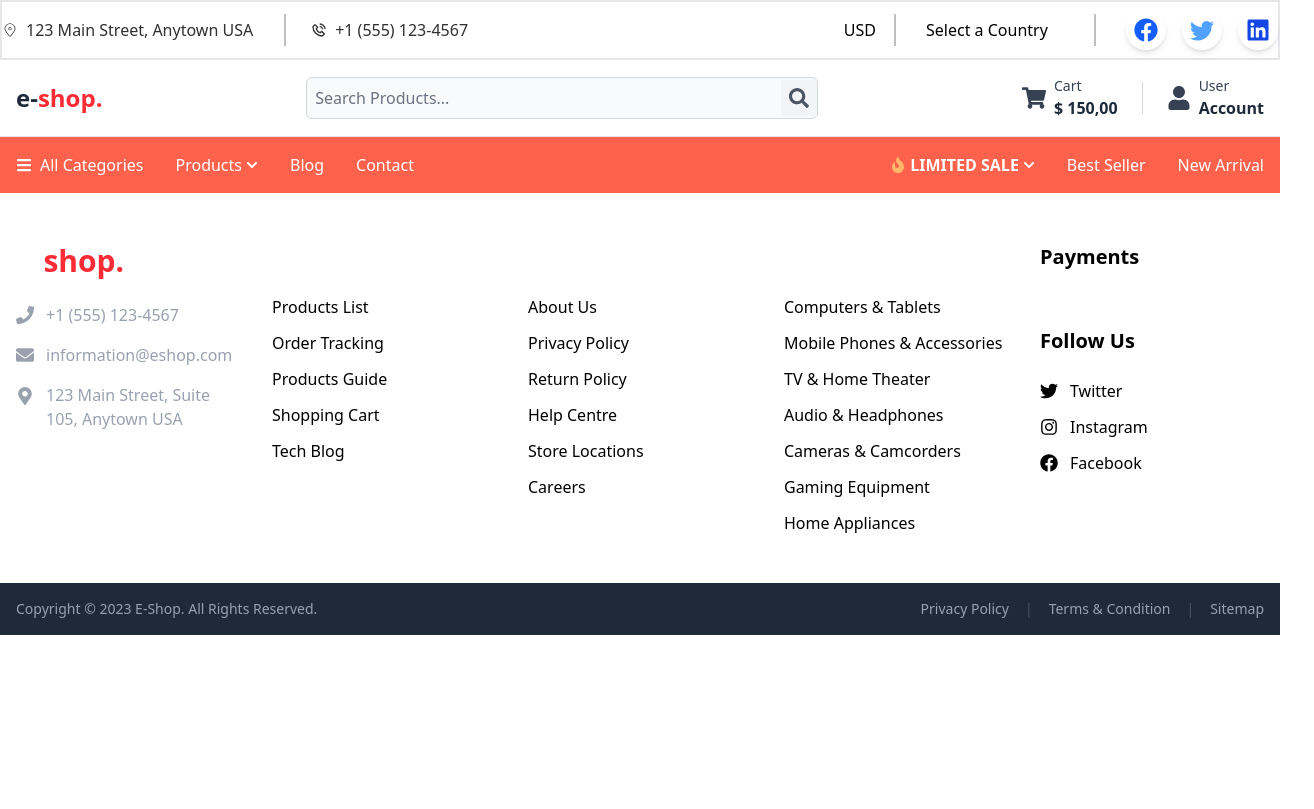
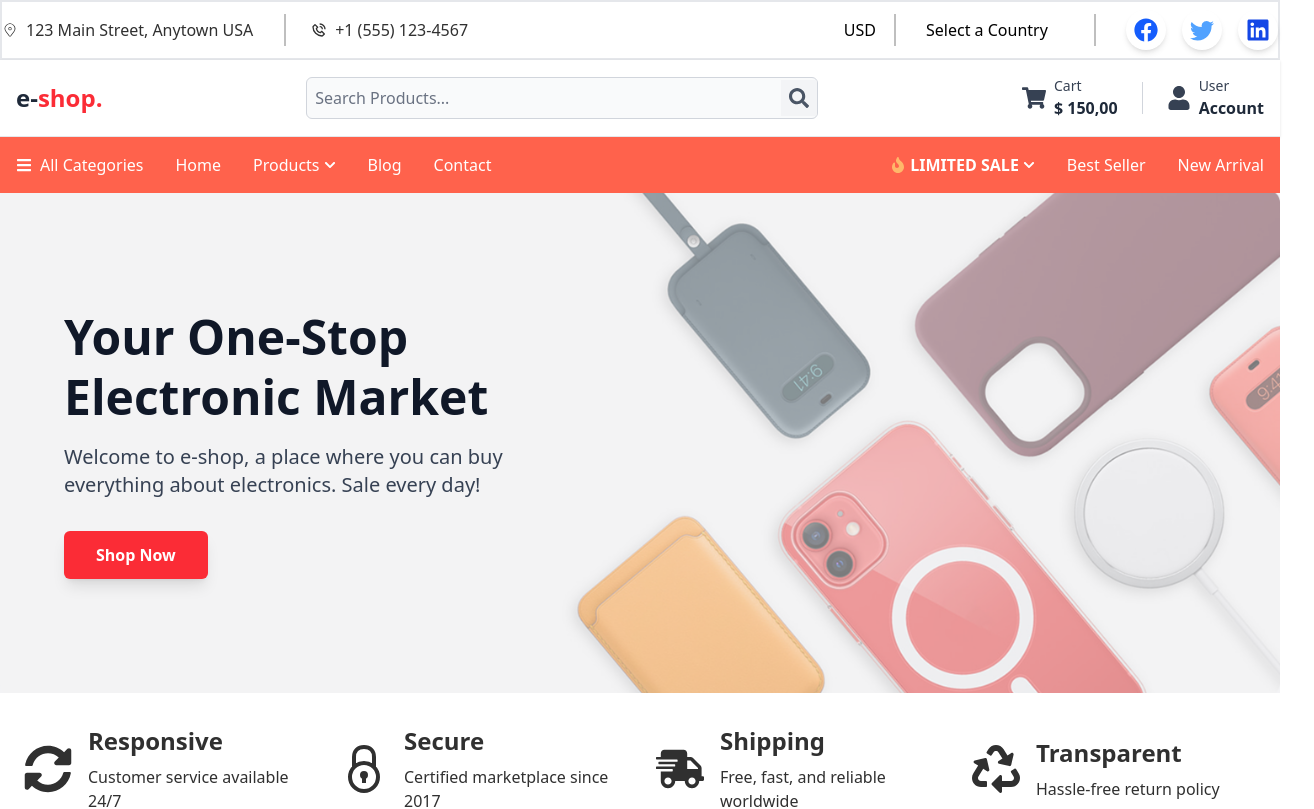
Before and after one commit to MASUDRANA179017/e-shop, a React (Vite) app: page / in a window 1280 px wide. Shown: the top 809 px of the page, 1314 px wide, since content can reach past the window. Built offline with nearby package versions, Linux system fonts and the light colour scheme.

Commit message:
add category filter with home page section

```diff
--- a/src/App.jsx
+++ b/src/App.jsx
@@ -10,7 +10,7 @@ function App() {
   return (
     <Routes>
       <Route path="/" element={<CommonLayout />}>
-        <Route path="/home" element={<HomePage />} />
+        <Route path="/" element={<HomePage />} />
         <Route path="/product-list" element={<ProductList />} />
         <Route path="/product-details" element={<ProductDetailsPage />} />
         <Route path="/blog" element={<BlogPage />} />
--- a/src/components/header/ButtonBar.jsx
+++ b/src/components/header/ButtonBar.jsx
@@ -1,40 +1,113 @@
+// components/ButtonBar.jsx
 import React from "react";
-import {
-  FaShoppingCart,
-  FaUser,
-  FaSearch,
-  FaBars,
-  FaChevronDown,
-  FaFire,
-} from "react-icons/fa";
+import { FaBars, FaChevronDown, FaFire } from "react-icons/fa";
 import Container from "../commonLayouts/Container";
+import { Link } from "react-router-dom";
+
+// Data for Left Navigation Items
+const leftNavItems = [
+  {
+    id: 1,
+    label: "All Categories",
+    icon: FaBars,
+    hasDropdown: false,
+    link: "#",
+  },
+  {
+    id: 2,
+    label: "Home",
+    icon: null,
+    hasDropdown: false,
+    link: "/",
+  },
+  {
+    id: 3,
+    label: "Products",
+    icon: null,
+    hasDropdown: true,
+    link: "#",
+  },
+  {
+    id: 4,
+    label: "Blog",
+    icon: null,
+    hasDropdown: false,
+    link: "/",
+  },
+  {
+    id: 5,
+    label: "Contact",
+    icon: null,
+    hasDropdown: false,
+    link: "#",
+  },
+];
+
+// Data for Right Navigation Items
+const rightNavItems = [
+  {
+    id: 1,
+    label: "LIMITED SALE",
+    icon: FaFire,
+    hasDropdown: true,
+    color: "text-orange-300",
+    link: "#",
+  },
+  {
+    id: 2,
+    label: "Best Seller",
+    icon: null,
+    hasDropdown: false,
+    link: "#",
+  },
+  {
+    id: 3,
+    label: "New Arrival",
+    icon: null,
+    hasDropdown: false,
+    link: "#",
+  },
+];
+
 const ButtonBar = () => {
   return (
     <div className="w-full bg-[#FF624C] text-white sticky top-0 z-50">
       <Container>
-        <div className=" p-4 flex items-center justify-between">
+        <div className="p-4 flex items-center justify-between">
           {/* Left Nav Items */}
           <ul className="flex items-center space-x-8">
-            <li className="flex items-center cursor-pointer hover:underline">
-              <FaBars className="mr-2" />
-              All Categories
-            </li>
-            <li className="flex items-center cursor-pointer hover:underline">
-              Products <FaChevronDown className="ml-1 text-xs" />
-            </li>
-            <li className="cursor-pointer hover:underline">Blog</li>
-            <li className="cursor-pointer hover:underline">Contact</li>
+            {leftNavItems.map((item) => (
+              <li
+                key={item.id}
+                className="flex items-center cursor-pointer hover:underline"
+              >
+                <Link to={item.link} className="flex items-center">
+                  {item.icon && <item.icon className="mr-2" />}
+                  {item.label}
+                  {item.hasDropdown && (
+                    <FaChevronDown className="ml-1 text-xs" />
+                  )}
+                </Link>
+              </li>
+            ))}
           </ul>
 
           {/* Right Nav Items */}
           <ul className="flex items-center space-x-8">
-            <li className="flex items-center cursor-pointer font-bold hover:underline">
-              <FaFire className="mr-1 text-orange-300" />{" "}
-              {/* Adjust color if needed */}
-              LIMITED SALE <FaChevronDown className="ml-1 text-xs" />
-            </li>
-            <li className="cursor-pointer hover:underline">Best Seller</li>
-            <li className="cursor-pointer hover:underline">New Arrival</li>
+            {rightNavItems.map((item) => (
+              <li
+                key={item.id}
+                className={`flex items-center cursor-pointer hover:underline ${
+                  item.label === "LIMITED SALE" ? "font-bold" : ""
+                }`}
+              >
+                {item.icon && (
+                  <item.icon className={`mr-1 ${item.color || ""}`} />
+                )}
+                {item.label}
+                {item.hasDropdown && <FaChevronDown className="ml-1 text-xs" />}
+              </li>
+            ))}
           </ul>
         </div>
       </Container>
--- /dev/null
+++ b/src/components/product/NewProductLazyLoad.jsx
@@ -0,0 +1,230 @@
+// components/NewProductLazyLoad.jsx
+import React, { useState, useEffect } from "react";
+import ProductSingle from "./ProductSingle";
+
+// Sample Product Data
+const allProducts = [
+  {
+    id: 1,
+    image: "/frontend/products/product01.png",
+    category: "PHONE",
+    title: "JPhone 13 High Quality Value Buy Best Cam...",
+    rating: 5,
+    reviews: 50,
+    currentPrice: 999.0,
+  },
+  {
+    id: 2,
+    image: "/frontend/products/product01.png",
+    category: "AUDIO",
+    title: "WH-1000XM4 Wireless Headphones High Qu...",
+    rating: 4.5,
+    reviews: 120,
+    currentPrice: 59.0,
+    oldPrice: 118.0,
+    discount: "50%",
+  },
+  {
+    id: 3,
+    image: "/frontend/products/product01.png",
+    category: "LAPTOP",
+    title: "S21 Laptop Ultra HD LED Screen Feature 2023 ...",
+    rating: 4,
+    reviews: 100,
+    currentPrice: 1199.0,
+  },
+  {
+    id: 4,
+    image: "/frontend/products/product01.png",
+    category: "CAMERA",
+    title: "Mini Polaroid Camera for Girls with Flash Li...",
+    rating: 4,
+    reviews: 70,
+    currentPrice: 79.0,
+  },
+  {
+    id: 5,
+    image: "/frontend/products/product01.png",
+    category: "TELEVISION",
+    title: "AG OLED65CXPUA 4K Smart OLED TV New ...",
+    rating: 3.5,
+    reviews: 20,
+    currentPrice: 2799.0,
+  },
+  {
+    id: 6,
+    image: "/frontend/products/product01.png",
+    category: "PHONE",
+    title: "Newest Model Smartphone with AI Camera",
+    rating: 4.7,
+    reviews: 90,
+    currentPrice: 899.0,
+  },
+  {
+    id: 7,
+    image: "/frontend/products/product01.png",
+    category: "SMARTWATCH",
+    title: "Smartwatch X20 with Health Tracking & GPS",
+    rating: 4.8,
+    reviews: 150,
+    currentPrice: 249.0,
+  },
+  {
+    id: 8,
+    image: "/frontend/products/product01.png",
+    category: "AUDIO",
+    title: "Bluetooth Earbuds with Long Battery Life",
+    rating: 4.2,
+    reviews: 60,
+    currentPrice: 45.0,
+  },
+  {
+    id: 9,
+    image: "/frontend/products/product01.png",
+    category: "LAPTOP",
+    title: "Lightweight Ultrabook for Business & Travel",
+    rating: 4.6,
+    reviews: 110,
+    currentPrice: 1399.0,
+  },
+  {
+    id: 10,
+    image: "/frontend/products/product01.png",
+    category: "CAMERA",
+    title: "Professional DSLR Camera with 4K Video",
+    rating: 4.9,
+    reviews: 200,
+    currentPrice: 1899.0,
+  },
+  {
+    id: 11,
+    image: "/frontend/products/product01.png",
+    category: "TELEVISION",
+    title: "75-inch 8K Smart TV with Quantum Display",
+    rating: 4.3,
+    reviews: 30,
+    currentPrice: 4999.0,
+  },
+  {
+    id: 12,
+    image: "/frontend/products/product01.png",
+    category: "PHONE",
+    title: "Compact Mini Phone with Dual Sim",
+    rating: 3.9,
+    reviews: 40,
+    currentPrice: 299.0,
+  },
+];
+
+const PRODUCTS_PER_LOAD = 4;
+
+const NewProductLazyLoad = ({ initialCategory = "All Categories" }) => {
+  const [selectedCategory, setSelectedCategory] = useState(initialCategory);
+  const [visibleProducts, setVisibleProducts] = useState(PRODUCTS_PER_LOAD);
+
+  // Derive unique categories from allProducts for the dropdown
+  const uniqueCategories = [
+    "All Categories",
+    ...new Set(allProducts.map((product) => product.category.toUpperCase())),
+  ];
+
+  // Filter products based on the selected category state
+  const filteredProducts =
+    selectedCategory === "All Categories"
+      ? allProducts
+      : allProducts.filter(
+          (product) =>
+            product.category.toUpperCase() === selectedCategory.toUpperCase()
+        );
+
+  // Reset visible products whenever the selected category changes
+  useEffect(() => {
+    setVisibleProducts(PRODUCTS_PER_LOAD);
+  }, [selectedCategory]);
+
+  const handleCategoryChange = (event) => {
+    setSelectedCategory(event.target.value);
+  };
+
+  const handleLoadMore = () => {
+    // If all products are already visible, redirect to the category page
+    if (visibleProducts >= filteredProducts.length) {
+      window.location.href = `/Product-list`;
+    } else {
+      setVisibleProducts((prevCount) => prevCount + PRODUCTS_PER_LOAD);
+    }
+  };
+
+  const hasMoreProducts = visibleProducts < filteredProducts.length;
+  const buttonText = hasMoreProducts
+    ? "Load More"
+    : `View All ${selectedCategory}`;
+
+  if (
+    filteredProducts.length === 0 &&
+    selectedCategory !== "Featured Products"
+  ) {
+    return (
+      <section className="bg-gray-900 py-16 px-4 md:py-20 lg:py-24 text-white text-center">
+        <div className="container mx-auto">
+          <h2 className="text-2xl font-bold mb-4">{selectedCategory}</h2>
+          <p>No products found in this category.</p>
+        </div>
+      </section>
+    );
+  }
+
+  return (
+    <section className="bg-white py-16 px-4 md:py-20 lg:py-24 text-black">
+      <div className="container mx-auto">
+        <div className="flex justify-between items-center mb-8">
+          <h2 className="text-3xl md:text-4xl font-bold">{selectedCategory}</h2>
+          {/* Dropdown for Categories */}
+          <div className="relative">
+            <span>Sort by</span>
+            <select
+              value={selectedCategory}
+              onChange={handleCategoryChange}
+              className="appearance-none bg-gray-100 text-[20px] font-bold py-2 px-4 pr-8 rounded-md leading-tight focus:outline-none  cursor-pointer"
+            >
+              {uniqueCategories.map((cat) => (
+                <option key={cat} value={cat}>
+                  {cat}
+                </option>
+              ))}
+            </select>
+            {/* Custom dropdown arrow to maintain consistency */}
+            <div className="pointer-events-none absolute inset-y-0 right-0 flex items-center px-2 text-white">
+              <svg
+                className="fill-current h-4 w-4"
+                xmlns="http://www.w3.org/2000/svg"
+                viewBox="0 0 20 20"
+              >
+                <path d="M9.293 12.95l.707.707L15.657 8l-1.414-1.414L10 10.828 6.757 7.586 5.343 9l4.95 4.95z" />
+              </svg>
+            </div>
+          </div>
+        </div>
+
+        {/* Product Grid */}
+        <div className="grid grid-cols-1 sm:grid-cols-2 md:grid-cols-3 lg:grid-cols-4 gap-6">
+          {filteredProducts.slice(0, visibleProducts).map((product) => (
+            <ProductSingle key={product.id} product={product} />
+          ))}
+        </div>
+
+        {/* Load More Button */}
+        <div className="flex justify-center mt-12">
+          <button
+            onClick={handleLoadMore}
+            className="bg-red-500 hover:bg-red-600 text-white font-semibold py-3 px-8 rounded-full transition-colors duration-200"
+          >
+            {buttonText}
+          </button>
+        </div>
+      </div>
+    </section>
+  );
+};
+
+export default NewProductLazyLoad;
--- a/src/components/product/Product.jsx
+++ b/src/components/product/Product.jsx
@@ -7,6 +7,7 @@ const Product = () => {
     <div>
         <Container>
             <ProductSlide/>
+
         </Container>
     </div>
   )
--- a/src/pages/HomePage.jsx
+++ b/src/pages/HomePage.jsx
@@ -2,6 +2,7 @@ import React from "react";
 import Banner from "../components/banner/Banner";
 import QuackService from "../components/quackService/QuackService";
 import Product from "../components/product/Product";
+import NewProductLazyLoad from "../components/product/NewProductLazyLoad";
 
 const HomePage = () => {
   return (
@@ -9,6 +10,7 @@ const HomePage = () => {
       <Banner />
       <QuackService />
       <Product/>
+      <NewProductLazyLoad/>
     </div>
   );
 };
```
